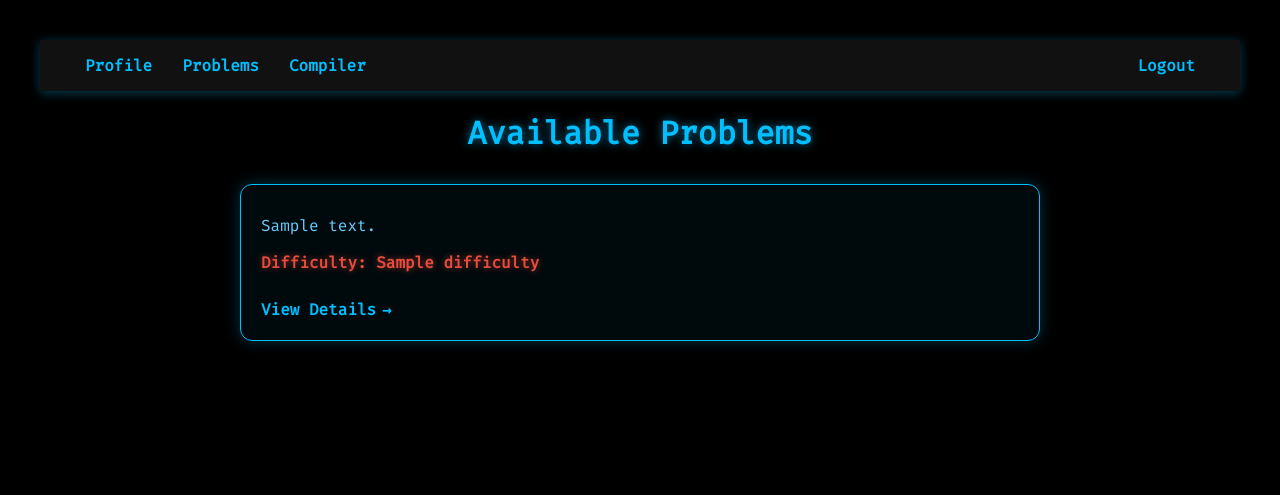
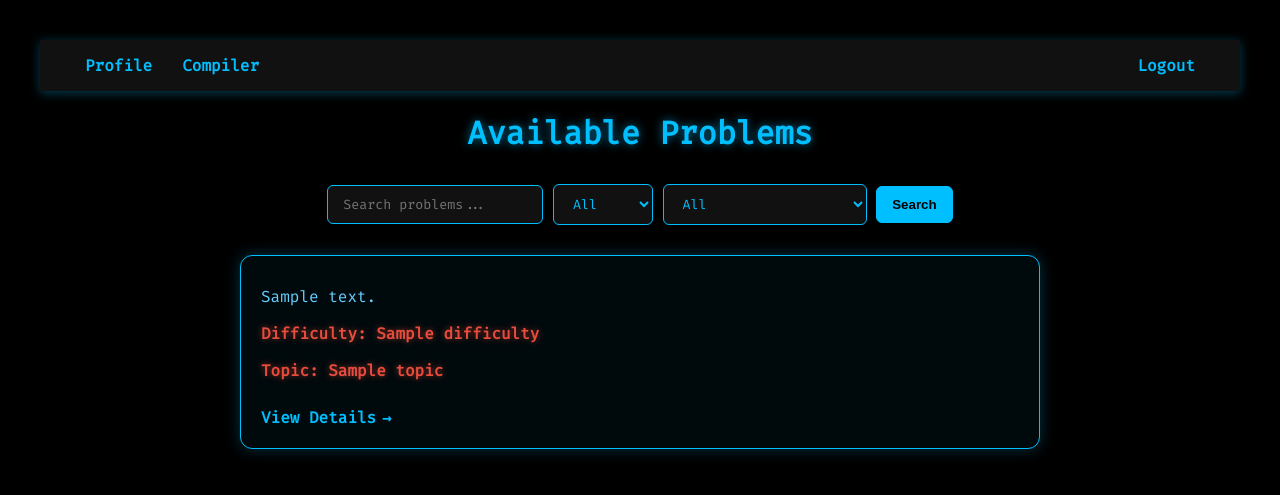
Before and after one commit to Deepu-Mahi/DeepLogic, a Django app: template submit/templates/problem_list.html in a window 1280 px wide. Shown: the top 495 px of the page. Run offline with Django 3.2, Linux system fonts and the light colour scheme; the template is opened without the code that fills it: most values are stand-ins (such as "Sample title", 1, 10 or a date in 2020).

Commit message:
more to go

```diff
--- a/submit/templates/problem_list.html
+++ b/submit/templates/problem_list.html
@@ -13,7 +13,6 @@
             color: #00bfff;
         }
 
-        /* Navbar */
         .navbar {
             display: flex;
             justify-content: space-between;
@@ -51,6 +50,49 @@
             color: #00bfff;
             margin-bottom: 30px;
             text-shadow: 0 0 10px #00bfff99;
+        }
+
+        .search-container {
+            display: flex;
+            justify-content: center;
+            align-items: center;
+            gap: 10px;
+            margin-bottom: 30px;
+            flex-wrap: wrap;
+        }
+
+        .search-container input[type="text"],
+        .search-container select {
+            padding: 10px 15px;
+            border-radius: 6px;
+            border: 1px solid #00bfff;
+            background-color: #111;
+            color: #00bfff;
+            font-family: 'Fira Code', monospace;
+            outline: none;
+            transition: all 0.3s ease;
+        }
+
+        .search-container input[type="text"]:focus,
+        .search-container select:focus {
+            border-color: #33c7ff;
+            box-shadow: 0 0 10px #33c7ff88;
+            background-color: #0a0a0a;
+        }
+
+        .search-container button {
+            padding: 10px 15px;
+            border-radius: 6px;
+            border: 1px solid #00bfff;
+            background-color: #00bfff;
+            color: #000;
+            font-weight: bold;
+            cursor: pointer;
+            transition: 0.3s;
+        }
+
+        .search-container button:hover {
+            background-color: #33c7ff;
         }
 
         .problem-list {
@@ -103,7 +145,6 @@
             color: #33c7ff;
         }
 
-        /* Arrow icon */
         .view-link::after {
             content: "→";
             margin-left: 6px;
@@ -128,7 +169,6 @@
     <div class="navbar">
         <div class="left-nav">
             <a href="{% url 'profile' %}">Profile</a>
-            <a href="{% url 'problem_list' %}">Problems</a>
             <a href="{% url 'submit' %}">Compiler</a>
         </div>
         <div class="right-nav">
@@ -137,12 +177,48 @@
     </div>
 
     <h1>Available Problems</h1>
+
+    <div class="search-container">
+        <form method="get" action="{% url 'problem_list' %}">
+            <input type="text" name="q" placeholder="Search problems..." value="{{ request.GET.q }}">
+
+            <select name="difficulty">
+                <option value="">All</option>
+                <option value="Easy" {% if request.GET.difficulty == 'Easy' %}selected{% endif %}>Easy</option>
+                <option value="Medium" {% if request.GET.difficulty == 'Medium' %}selected{% endif %}>Medium</option>
+                <option value="Hard" {% if request.GET.difficulty == 'Hard' %}selected{% endif %}>Hard</option>
+            </select>
+
+            <select name="topic">
+                <option value="">All</option>
+                <option value="Arrays" {% if request.GET.topic == 'Arrays' %}selected{% endif %}>Arrays</option>
+                <option value="Strings" {% if request.GET.topic == 'Strings' %}selected{% endif %}>Strings</option>
+                <option value="Dynamic Programming" {% if request.GET.topic == 'Dynamic Programming' %}selected{% endif %}>Dynamic Programming</option>
+                <option value="Graphs" {% if request.GET.topic == 'Graphs' %}selected{% endif %}>Graphs</option>
+                <option value="Greedy" {% if request.GET.topic == 'Greedy' %}selected{% endif %}>Greedy</option>
+                <option value="Math" {% if request.GET.topic == 'Math' %}selected{% endif %}>Math</option>
+                <option value="Sorting" {% if request.GET.topic == 'Sorting' %}selected{% endif %}>Sorting</option>
+                <option value="Searching" {% if request.GET.topic == 'Searching' %}selected{% endif %}>Searching</option>
+                <option value="Backtracking" {% if request.GET.topic == 'Backtracking' %}selected{% endif %}>Backtracking</option>
+                <option value="Trees" {% if request.GET.topic == 'Trees' %}selected{% endif %}>Trees</option>
+                <option value="Bit Manipulation" {% if request.GET.topic == 'Bit Manipulation' %}selected{% endif %}>Bit Manipulation</option>
+                <option value="Divide and Conquer" {% if request.GET.topic == 'Divide and Conquer' %}selected{% endif %}>Divide and Conquer</option>
+                <option value="Linked List" {% if request.GET.topic == 'Linked List' %}selected{% endif %}>Linked List</option>
+                <option value="Stacks and Queues" {% if request.GET.topic == 'Stacks and Queues' %}selected{% endif %}>Stacks and Queues</option>
+                <option value="Graphs - BFS/DFS" {% if request.GET.topic == 'Graphs - BFS/DFS' %}selected{% endif %}>Graphs - BFS/DFS</option>
+            </select>
+
+            <button type="submit">Search</button>
+        </form>
+    </div>
+
     {% if problems %}
     <div class="problem-list">
         {% for problem in problems %}
         <div class="problem-card" tabindex="0" role="link" onclick="location.href='{% url 'problem_detail' problem.id %}'" onkeypress="if(event.key === 'Enter'){location.href='{% url 'problem_detail' problem.id %}';}">
             <p class="description">{{ problem.description|truncatewords:30 }}</p>
             <p class="difficulty">Difficulty: {{ problem.difficulty }}</p>
+            <p class="difficulty">Topic: {{ problem.topic }}</p>
             <a href="{% url 'problem_detail' problem.id %}" class="view-link">View Details</a>
         </div>
         {% endfor %}
```
Also changed, not shown: submit/models.py (+19 -0 lines), submit/views.py (+21 -1 lines).
